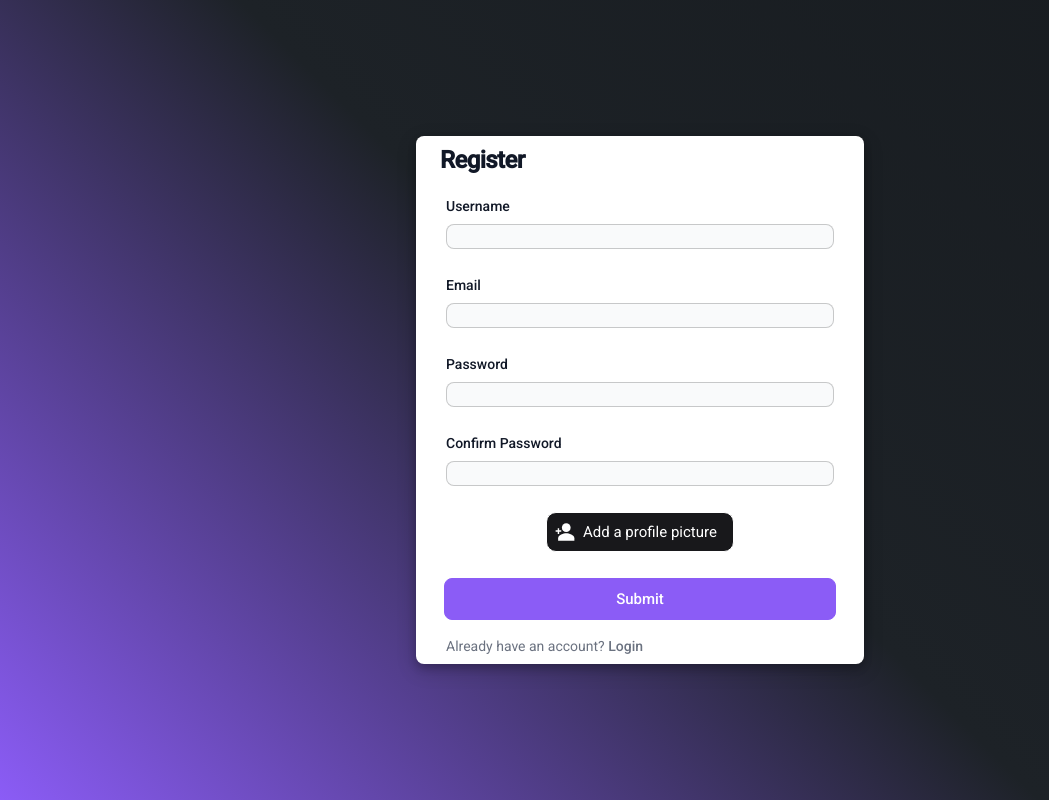
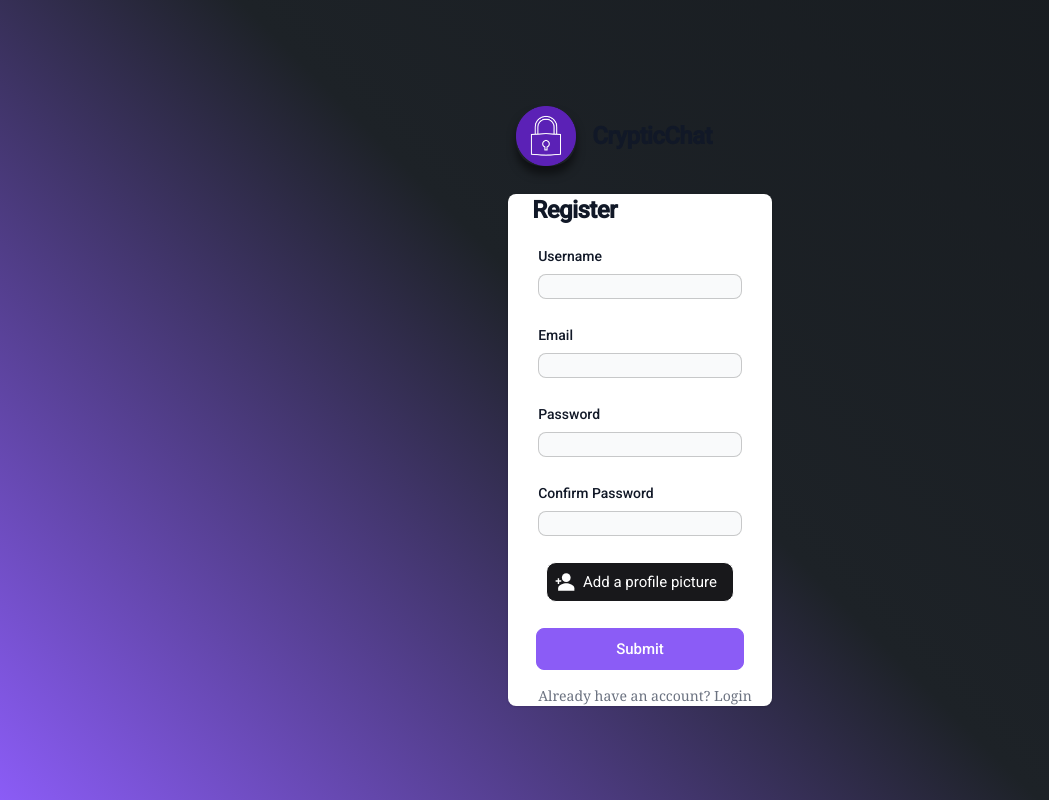
Before and after one commit to cryptichat/client-web, a React (Vite) app: page /register in a window 1280 px wide. Shown: the whole page, without its empty margins (0-1049 px from the left). Built offline with nearby package versions, Linux system fonts and the light colour scheme; a web font is replaced by a local one.

Commit message:
Added shadow effect & margin layout

```diff
--- a/src/pages/register.jsx
+++ b/src/pages/register.jsx
@@ -3,7 +3,7 @@ import { useNavigate } from "react-router-dom";
 import { useMutation, gql } from "@apollo/client";
 import { IoPersonAddSharp } from "react-icons/io5";
 import { motion } from "framer-motion";
-
+import lock192 from "./lock192.png";
 import "./styles.css";
 import Add from "../image/profilephoto.png";
 
@@ -41,6 +41,11 @@ const titleVariants = {
 const formVariants = {
   hidden: { y: 50, opacity: 0 },
   visible: { y: 0, opacity: 1, transition: { duration: 0.5, type: "spring", stiffness: 60 } },
+};
+
+const lock192Variants = {
+  hidden: { scale: 0, opacity: 0 },
+  visible: { scale: 1, opacity: 1, transition: { duration: 0.5, type: "spring", stiffness: 60 } },
 };
 
 function Register() {
@@ -215,9 +220,29 @@ function Register() {
       animate="visible"
       exit="exit"
     >
-      <div className="login-form w-full bg-white rounded-lg shadow dark:border md:mt-0 sm:max-w-md xl:p-0 dark:bg-gray-800 dark:border-gray-700">
-        <div className="title text-xl font-bold leading-tight tracking-tight text-gray-900 md:text-2xl dark:text-white">
-          <h1 class="text-xl font-bold leading-tight tracking-tight text-gray-900 md:text-2xl dark:text-white px-6 mt-2">
+      <div className="logo">
+        <div
+          className="flex items-center"
+          style={{ display: "flex", alignItems: "center" }}
+        >
+        <div className=" mx-2 my-5 " style={{ boxShadow: "0 8px 9px rgba(0, 0, 0, 0.5)", borderRadius: 25 }}>
+        <motion.img
+            src={lock192}
+            width="60px"
+            height="59.928px"
+            alt="ChatApp logo"
+            variants={lock192Variants}
+          /></div>
+          <h1 class=" text-xl font-bold leading-tight tracking-tight text-gray-900 md:text-2xl dark:text-white p-2">
+            CrypticChat
+          </h1>
+
+        </div>
+        <div className="regform w-full bg-white rounded-lg shadow dark:border md:mt-0 sm:max-w-md xl:p-0 dark:bg-gray-800 dark:border-gray-700 ">
+          <div className="title text-xl font-bold leading-tight tracking-tight text-gray-900 md:text-2xl dark:text-white ">
+
+
+            <h1 class="text-xl font-bold leading-tight tracking-tight text-gray-900 md:text-2xl dark:text-white px-6 mt-2 ">
               Register
             </h1>
           </div>
@@ -237,6 +262,7 @@ function Register() {
             renderForm
           )}
         </div>
+      </div>
     </motion.div>
   );
 };
```
Lines whose indentation alone changed are shown as unchanged.
